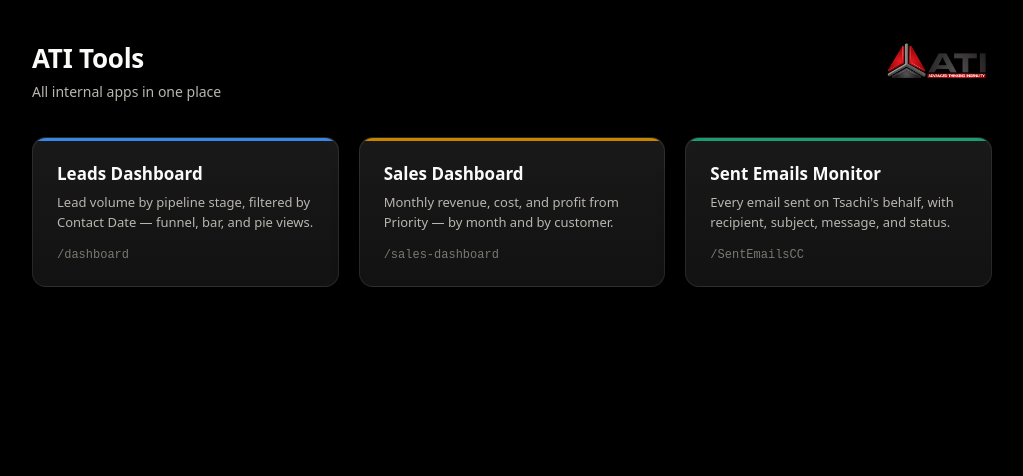
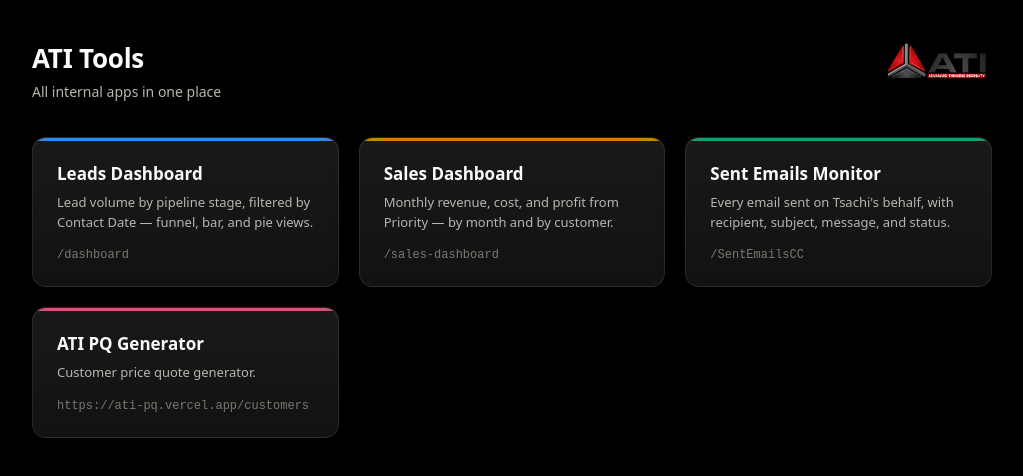
Before and after one commit to tsachi-27/Inbox-to-Monday, a Next.js app: page /ATITools in a window 1280 px wide. Shown: the top 476 px of the page, without its empty margins (128-1151 px from the left). Built offline with nearby package versions, Linux system fonts and the light colour scheme.

Commit message:
Add ATI PQ Generator card to the tools hub

```diff
--- a/src/app/ATITools/page.tsx
+++ b/src/app/ATITools/page.tsx
@@ -16,6 +16,12 @@
     description: "Every email sent on Tsachi's behalf, with recipient, subject, message, and status.",
     href: "/SentEmailsCC",
     color: "#199e70",
+  },
+  {
+    name: "ATI PQ Generator",
+    description: "Customer price quote generator.",
+    href: "https://ati-pq.vercel.app/customers",
+    color: "#d55181",
   },
 ];
 
```
